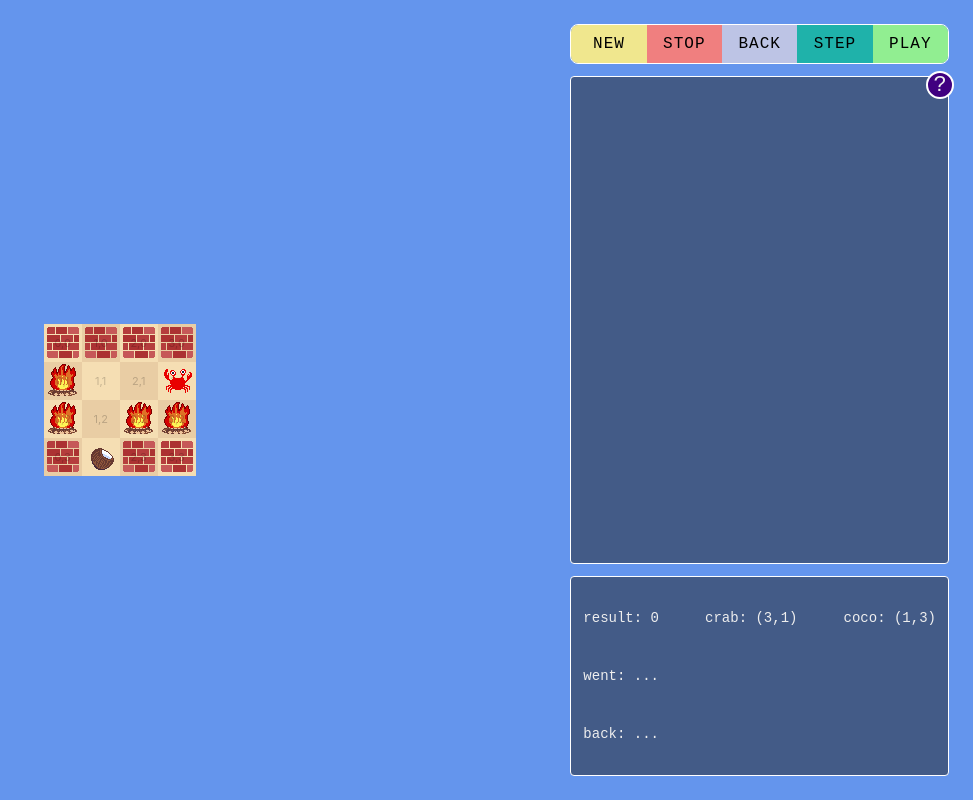
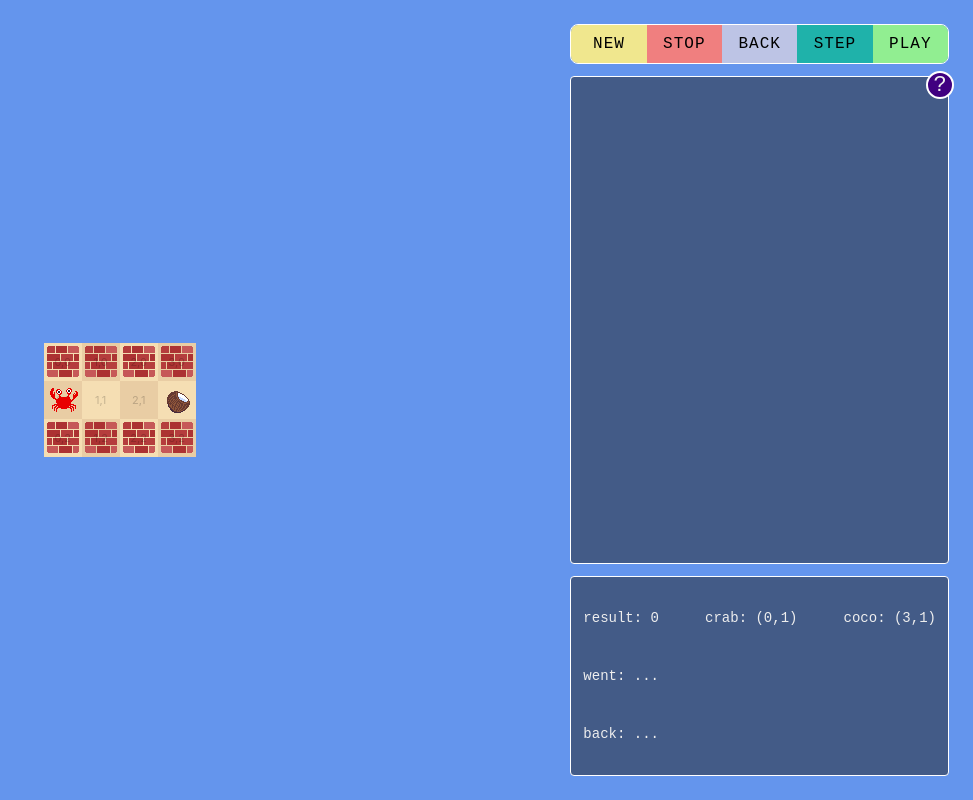
Before and after one commit to thechildrens/maze, a React (Create React App) app: page / in a window 1280 px wide. Shown: the whole page, without its empty margins (307-1280 px from the left). Built offline with nearby package versions, Linux system fonts and the light colour scheme.

Commit message:
fix level order

```diff
--- a/src/levels.ts
+++ b/src/levels.ts
@@ -1,14 +1,4 @@
 export const LEVELS = [
-  {
-    crab: { x: 3, y: 1 },
-    coco: { x: 1, y: 3 },
-    tiles: [
-      [1, 1, 1, 1],
-      [3, 0, 0, 0],
-      [3, 0, 3, 3],
-      [1, 0, 1, 1],
-    ],
-  },
   {
     crab: { x: 0, y: 1 },
     coco: { x: 3, y: 1 },
@@ -38,4 +28,14 @@ export const LEVELS = [
       [1, 0, 1, 2],
     ],
   },
+  {
+    crab: { x: 3, y: 1 },
+    coco: { x: 1, y: 3 },
+    tiles: [
+      [1, 1, 1, 1],
+      [3, 0, 0, 0],
+      [3, 0, 3, 3],
+      [1, 0, 1, 1],
+    ],
+  },
 ]
```
